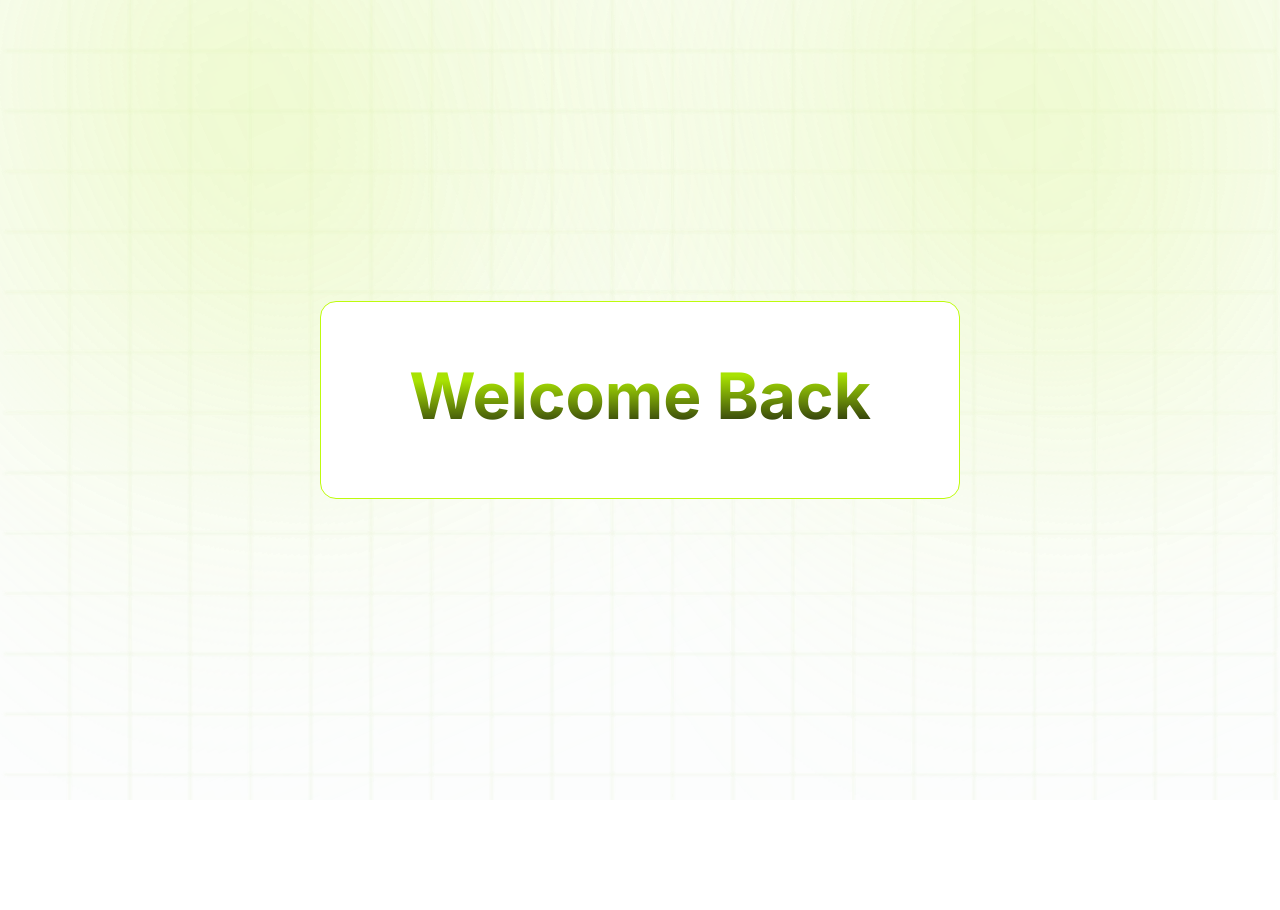
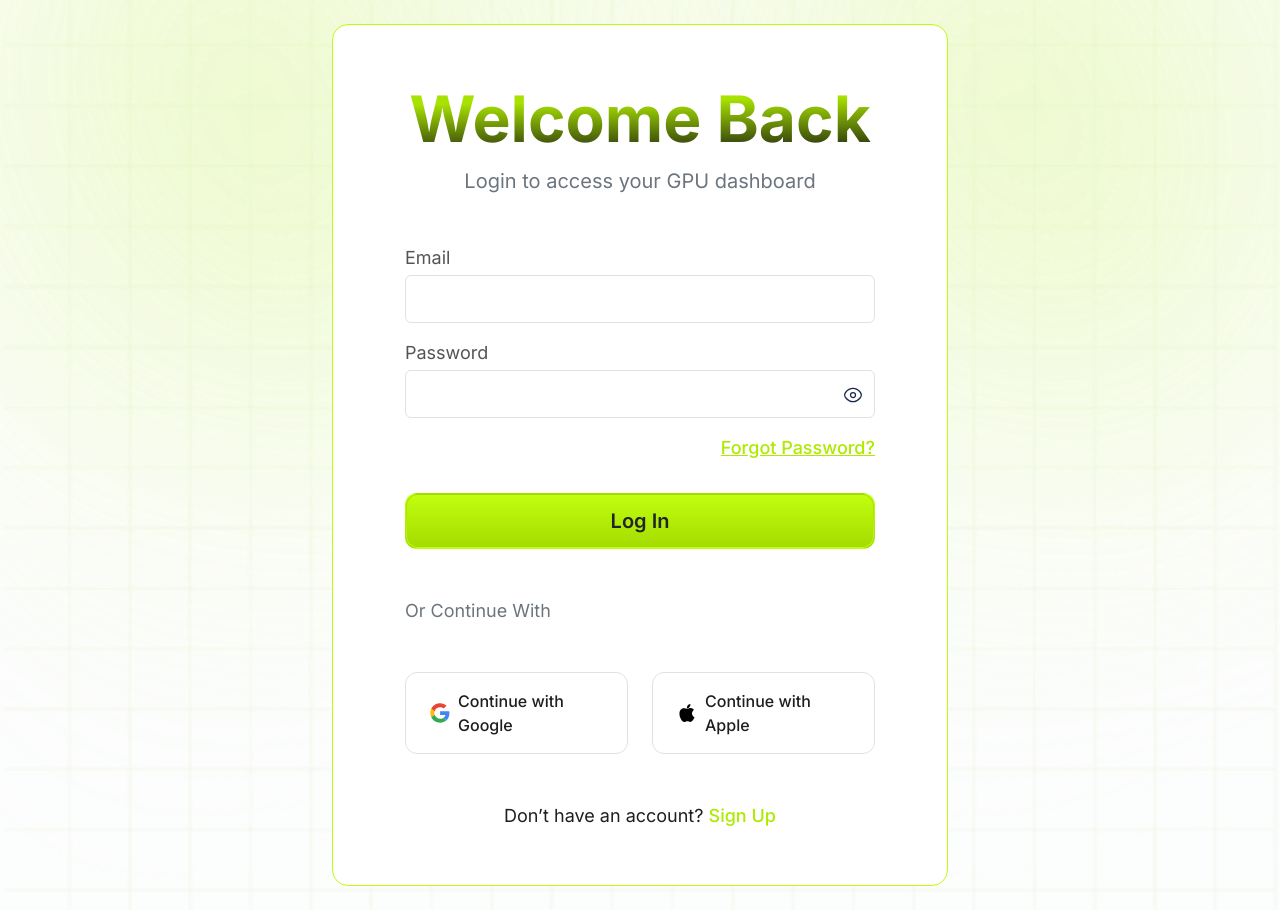
Before and after one commit to Manik-0909/gpu, a plain HTML site: page login.html in a window 1280 px wide. Before the commit the page ends 800 px from the top, so only its background shows below. Drawn offline with nearby package versions, Linux system fonts and the light colour scheme.

Commit message:
additions in login page

```diff
--- a/css/style.css
+++ b/css/style.css
@@ -35,6 +35,7 @@ body {
    min-height: 100vh;
    font-size: 1rem;
    font-family: "Inter", sans-serif;
+   color: var(--secondary-color);
 }
 
 /* Common CSS */
@@ -88,6 +89,74 @@ body {
    right: 0;
 }
 
+.form-label {
+   font-size: var(--fs-18);
+   color: var(--dark-gray-color);
+   cursor: pointer;
+}
+
+.input-h {
+   height: 48px;
+}
+
+.input-h:focus-within {
+   border-color: var(--primary-color) !important;
+   box-shadow: var(--box-shadow1);
+}
+
+.show-password {
+   position: absolute;
+   top: 12px;
+   right: 12px;
+}
+
+.primary-text {
+   color: var(--primary-color);
+}
+
+.w-fit {
+   width: fit-content;
+}
+
+.fs-18 {
+   font-size: 18px;
+}
+
+.mt-32 {
+   margin-top: 32px;
+}
+
+.primary-btn-lg {
+   background: var(--primary-gradient-btn);
+   font-size: var(--fs-20);
+   position: relative;
+   border-radius: 12px;
+   padding-block: 12px;
+}
+
+.primary-btn-lg:hover {
+   filter: brightness(0.9);
+   transition: all 0.5s;
+}
+
+.primary-btn-lg::before {
+   content: "";
+   position: absolute;
+   inset: 0;
+   border-radius: inherit;
+   padding: 1px;
+   background: linear-gradient(180deg, #a3db00 0%, #c2ff0f 100%);
+   -webkit-mask: linear-gradient(#fff 0 0) content-box,
+      linear-gradient(#fff 0 0);
+   -webkit-mask-composite: xor;
+   mask-composite: exclude;
+   pointer-events: none;
+}
+
+.rounded-12 {
+   border-radius: 12px;
+}
+
 #page-loader.fade-out {
    opacity: 0;
    visibility: hidden;
--- a/login.html
+++ b/login.html
@@ -11,20 +11,105 @@
    </head>
    <body>
       <div
-         class="min-vh-100 screen-bg blur-lines-bg d-flex align-items-center justify-content-center position-relative overflow-x-hidden"
+         class="min-vh-100 screen-bg blur-lines-bg d-flex align-items-center justify-content-center position-relative overflow-x-hidden p-4"
       >
          <div class="col-6 mx-auto z-1 position-relative">
             <div class="login-form bg-white rounded-4">
                <h1 class="main-heading fw-bold text-center">Welcome Back</h1>
+               <p class="text-center text-secondary fs-5">
+                  Login to access your GPU dashboard
+               </p>
+
+               <form class="mt-5">
+                  <div class="mb-3">
+                     <label for="email" class="form-label mb-1">Email</label>
+                     <input
+                        type="email"
+                        class="form-control input-h"
+                        id="email"
+                     />
+                  </div>
+
+                  <div class="mb-3">
+                     <label for="password" class="form-label mb-1"
+                        >Password</label
+                     >
+                     <div class="position-relative">
+                        <input
+                           type="password"
+                           class="form-control input-h pe-5"
+                           id="password"
+                        />
+                        <button
+                           type="button"
+                           class="btn p-0 border-0 show-password"
+                        >
+                           <img
+                              src="./img/icon/ic-eye-open.svg"
+                              alt="Eye Icon"
+                           />
+                        </button>
+                     </div>
+                  </div>
+
+                  <a
+                     href="#"
+                     class="primary-text fs-18 fw-medium w-fit ms-auto d-block"
+                     >Forgot Password?
+                  </a>
+
+                  <button
+                     type="button"
+                     class="btn fw-semibold mt-32 w-100 primary-btn-lg"
+                  >
+                     Log In
+                  </button>
+
+                  <div class="fs-18 text-secondary my-5">
+                     <div class=""></div>
+                     Or Continue With
+                     <div class=""></div>
+                  </div>
+
+                  <div class="row">
+                     <div class="col-6">
+                        <div
+                           class="fw-medium border py-3 rounded-12 d-flex gap-2 align-items-center px-4 justify-content-center"
+                        >
+                           <img
+                              src="./img/icon/ic-google.svg"
+                              alt="Google Icon"
+                           />
+                           Continue with Google
+                        </div>
+                     </div>
+
+                     <div class="col-6">
+                        <div
+                           class="fw-medium border py-3 rounded-12 d-flex gap-2 align-items-center px-4 justify-content-center"
+                        >
+                           <img
+                              src="./img/icon/ic-apple.svg"
+                              alt="Apple Icon"
+                           />
+                           Continue with Apple
+                        </div>
+                     </div>
+                  </div>
+
+                  <div class="fs-18 text-center mt-5">
+                     Don’t have an account?
+                     <a
+                        href="#"
+                        class="primary-text fw-medium text-decoration-none"
+                        >Sign Up</a
+                     >
+                  </div>
+               </form>
             </div>
          </div>
 
-         <!-- <img
-            src="./img/bg-effect-left.svg"
-            alt="Bg Effect"
-            class="position-absolute top-0 start-0 test"
-         /> -->
-
+         <!-- Background Effect Shapes -->
          <div class="bg-effect-left"></div>
          <div class="bg-effect-right"></div>
       </div>
```
Also changed, not shown: img/bg-effect-left.svg (added), img/bg-effect-right.svg (added).
